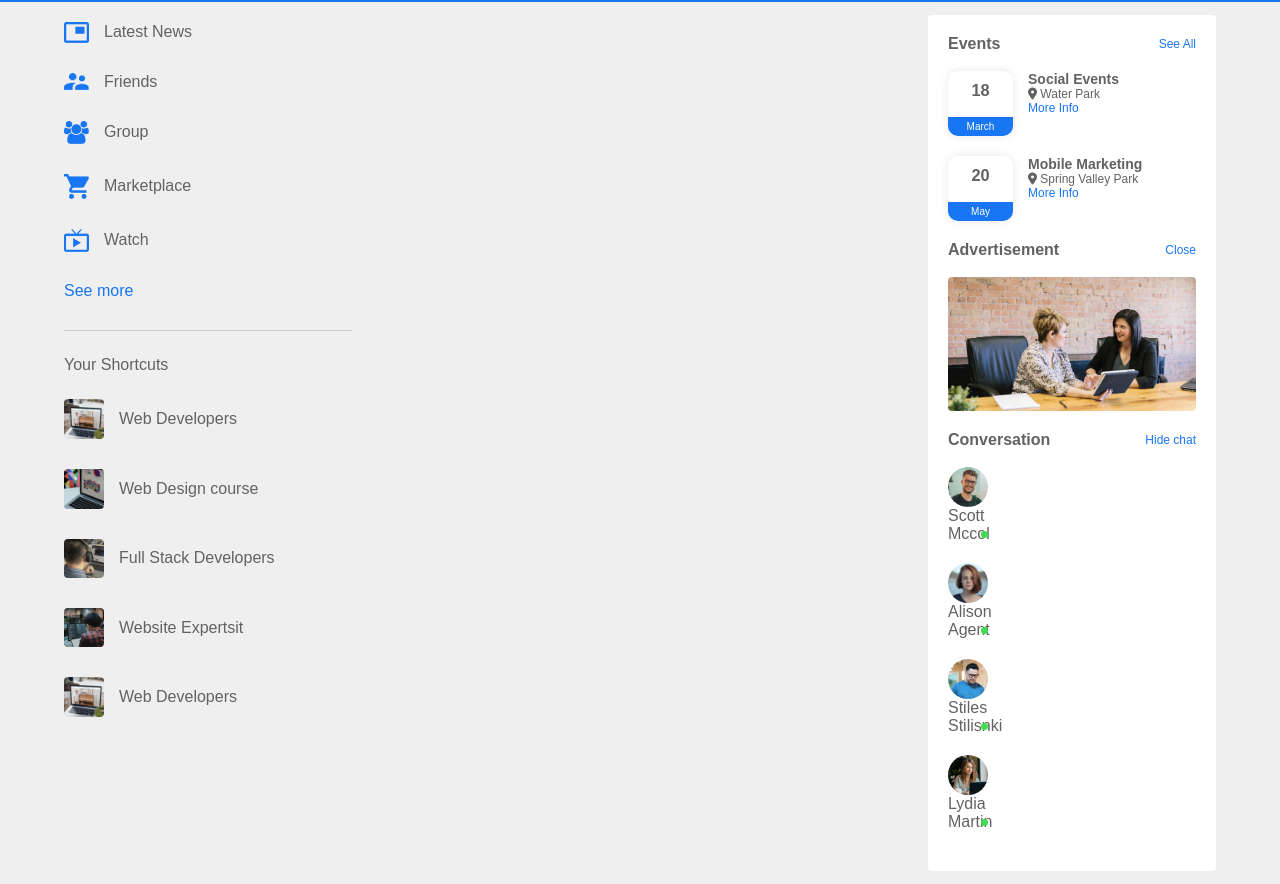
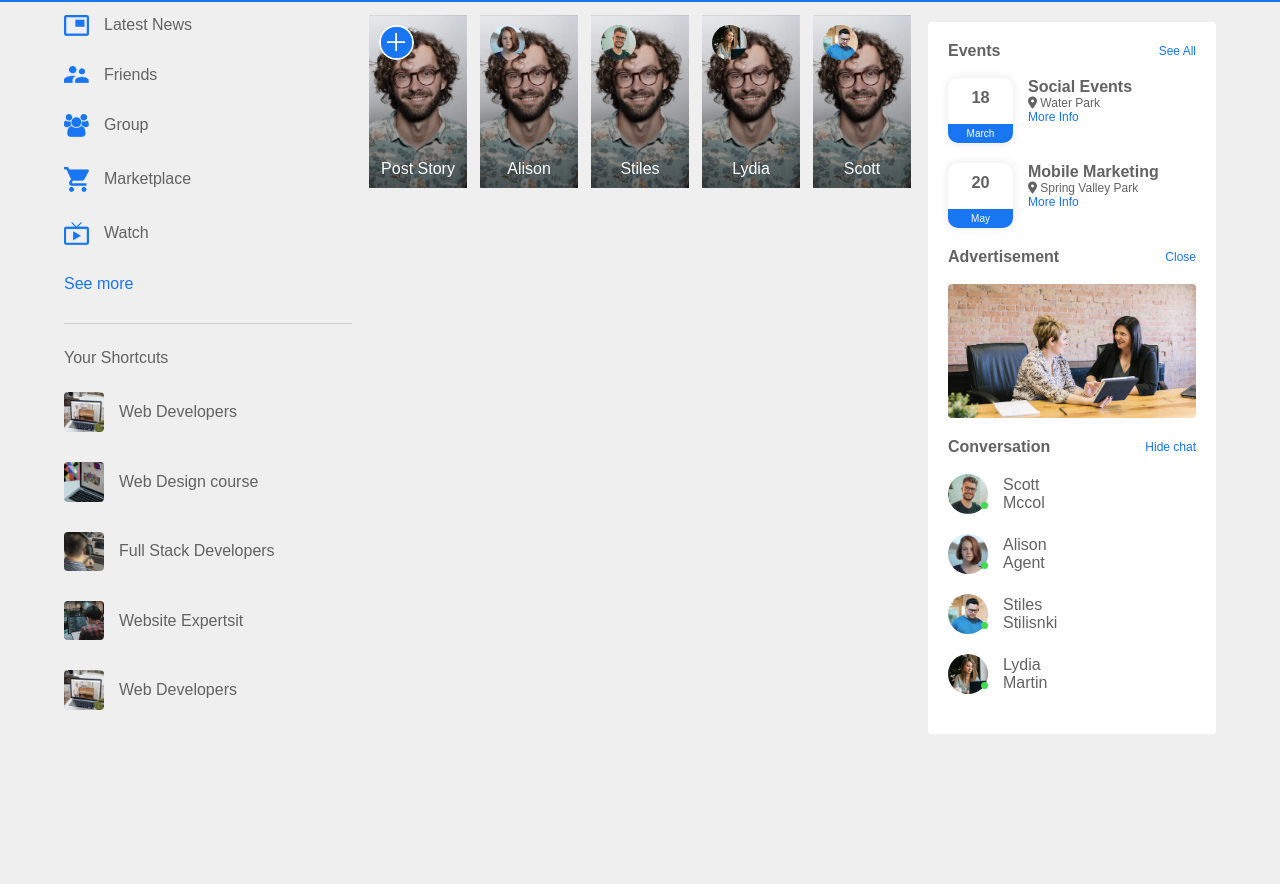
Before and after one commit to jannet18/meta-clone, a plain HTML site: page index.html in a window 1280 px wide. Shown: the part 48-932 px from the top of the page. After the commit the page ends 876 px from the top, so only its background shows below. Drawn offline with Linux system fonts and the light colour scheme.

Commit message:
main section

```diff
--- a/index.html
+++ b/index.html
@@ -52,7 +52,30 @@
             </div>
         </div>
         <!-- main-content -->
-        <div class="main-content"></div>
+        <div class="main-content">
+            <div class="story-gallery">
+                <div class="story">
+                    <img src="images/upload.png" alt="">
+                    <p>Post Story</p>
+                </div>
+                <div class="story">
+                    <img src="images/member-1.png" alt="">
+                    <p>Alison</p>
+                </div>
+                <div class="story">
+                    <img src="images/member-2.png" alt="">
+                    <p>Stiles</p>
+                </div>
+                <div class="story">
+                    <img src="images/member-3.png" alt="">
+                    <p>Lydia</p>
+                </div>
+                <div class="story">
+                    <img src="images/member-4.png" alt="">
+                    <p>Scott</p>
+                </div>
+            </div>
+        </div>
         <!-- right-sidebar -->
         <div class="right-sidebar">
             <div class="sidebar-title">
--- a/style.css
+++ b/style.css
@@ -150,7 +150,7 @@ nav {
     justify-content: space-between;
     margin-bottom: 18px;
 }
-.sidebar-title h4 {
+.right-sidebar h4 {
     font-weight: 600;
     font-size: 16px;
 }
@@ -201,23 +201,58 @@ nav {
     border-radius: 4px;
 }
 
-.online-list {
-    display: flex;
+/* .online-list {
+    /* display: flex;
     align-items: center;
-    margin-bottom: 20px;
-}
+    margin-bottom: 20px; */
+
 
 .online-list .online img {
     width: 40px;
     border-radius: 50%;
+    margin-right: 15px;
 }
 
 .online-list .online {
     width: 40px;
     border-radius: 50%;
-    margin-right: 15px ;
+    display: flex;
+    align-items: center;
+    margin-bottom: 20px;
 }
 .online-list .online::after {
     top: unset;
     bottom: 5;
 }
+
+.story-gallery {
+    display: flex;
+    justify-content: space-between;
+    margin-bottom: 20px;
+}
+.story {
+    flex-basis: 18%;
+    padding-top: 32%;
+    position: relative;
+    background-image: linear-gradient(transparent, rgba(0,0,0,0.5)), url(images/status-1.png);
+    background-position: center;
+    background-size: cover;
+}
+
+.story img {
+    position: absolute;
+    width: 35px;
+    border-radius: 50%;
+    top: 10px;
+    left: 10px;
+    border-radius: 5px solid #626262;
+}
+
+.story p {
+    position: absolute;
+    bottom: 10px;
+    width: 100%;
+    text-align: center;
+    color: #fff;
+
+}
```
Also changed, not shown: images/status-1.png (added), images/upload.png (added).
